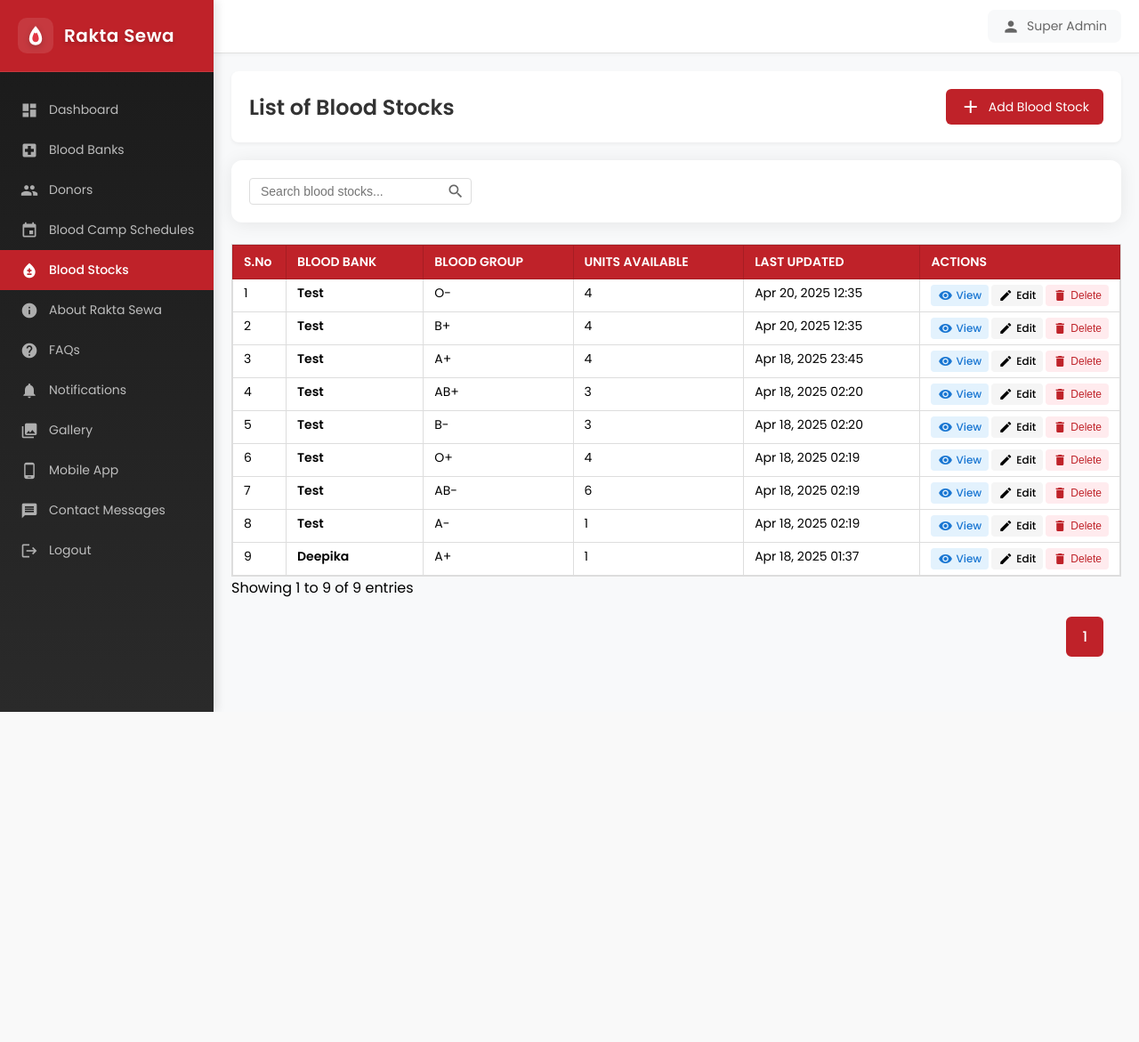
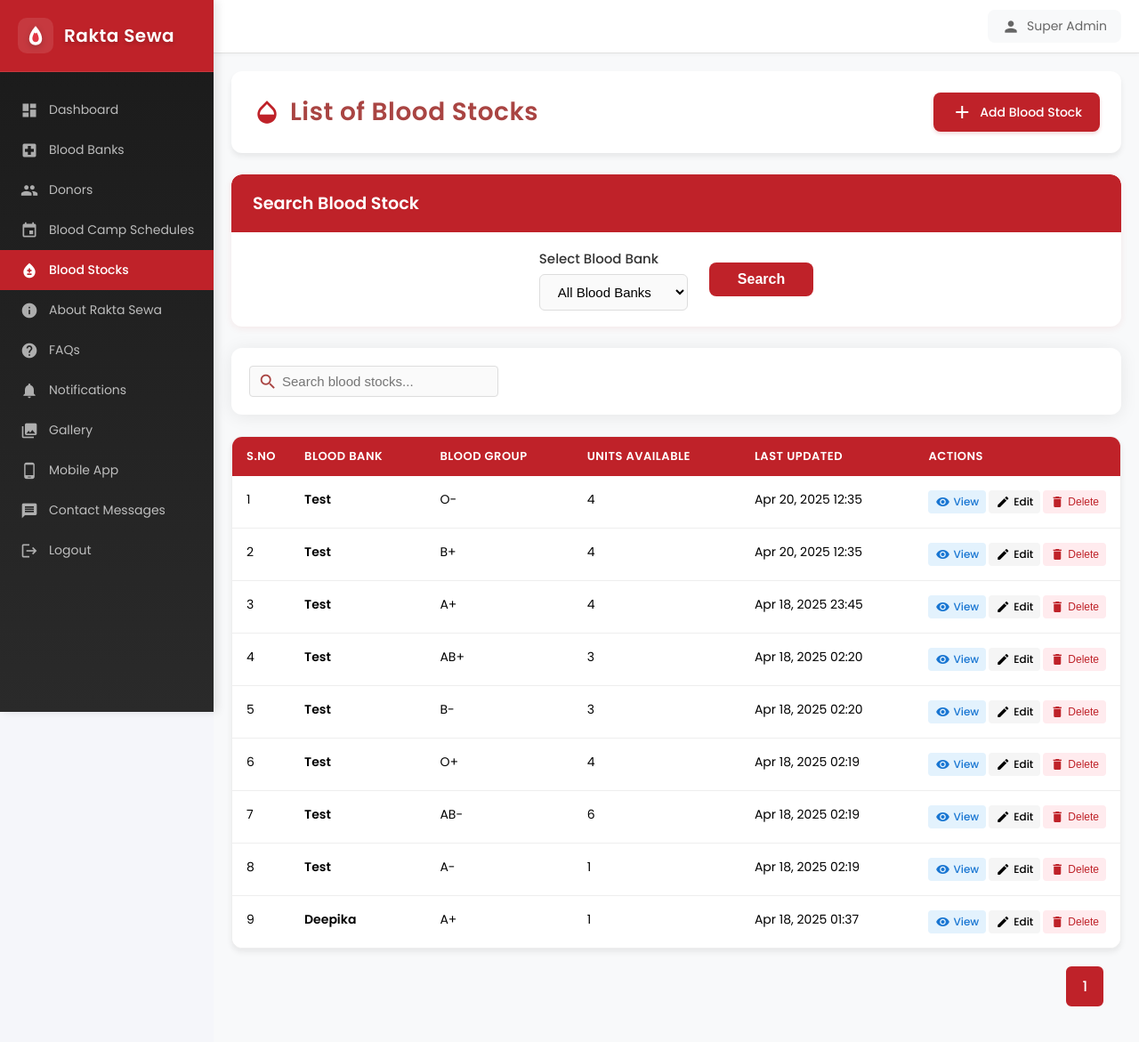
Before and after one commit to JitenChapagain/FYP, a Django app: page /admin/blood-stocks/ in a window 1280 px wide. Shown: the whole page at 89% size. Before the commit the page ends 800 px from the top, so only its background shows below. Run offline with Django 3.2, Linux system fonts and the light colour scheme; a user stored in the database is signed in; data comes from the database, SQL or seed files in the repository.

Commit message:
req updated

```diff
--- a/custom_admin/templates/blood_stocks/adminBloodStocks.html
+++ b/custom_admin/templates/blood_stocks/adminBloodStocks.html
@@ -9,27 +9,37 @@
 <style>
     .content-header {
         background: #fff;
-        padding: 20px;
-        border-radius: 8px;
-        box-shadow: 0 2px 4px rgba(0,0,0,0.05);
-        margin-bottom: 20px;
+        padding: 24px;
+        border-radius: 12px;
+        box-shadow: 0 4px 6px rgba(0,0,0,0.07);
+        margin-bottom: 24px;
         display: flex;
         justify-content: space-between;
         align-items: center;
     }
 
     .content-title {
-        color: #333;
-        font-size: 1.5rem;
-        font-weight: 600;
+        color: #A94442;
+        font-size: 28px;
+        font-weight: 700;
+        letter-spacing: 0.5px;
+        margin: 0;
+        display: flex;
+        align-items: center;
+        gap: 10px;
+    }
+
+    .content-title .material-icons {
+        color: #bf2229;
+        font-size: 32px;
     }
 
     .add-button {
         background: #bf2229;
         color: white;
         border: none;
-        padding: 8px 16px;
-        border-radius: 6px;
+        padding: 10px 20px;
+        border-radius: 8px;
         display: flex;
         align-items: center;
         gap: 8px;
@@ -37,19 +47,23 @@
         transition: all 0.3s ease;
         text-decoration: none;
         font-size: 14px;
+        font-weight: 500;
+        box-shadow: 0 2px 4px rgba(191, 34, 41, 0.2);
     }
 
     .add-button:hover {
         background: #bf2229;
+        transform: translateY(-1px);
+        box-shadow: 0 4px 8px rgba(191, 34, 41, 0.3);
     }
 
     .blood-stocks-table {
         background: #fff;
-        border-radius: 0;
-        box-shadow: none;
+        border-radius: 12px;
+        box-shadow: 0 4px 6px rgba(0,0,0,0.07);
         overflow: hidden;
-        margin-top: 20px;
-        border: 1px solid #ddd;
+        margin-top: 24px;
+        border: 1px solid #eee;
     }
 
     .table {
@@ -61,21 +75,28 @@
 
     .table th {
         background: #bf2229;
-        padding: 8px 12px;
+        padding: 12px 16px;
         text-align: left;
         font-weight: 600;
         color: #ffffff;
-        border: 1px solid #a61d23;
+        border: none;
         white-space: nowrap;
+        font-size: 13px;
+        text-transform: uppercase;
+        letter-spacing: 0.5px;
     }
 
     .table td {
-        padding: 6px 12px;
-        border: 1px solid #ddd;
+        padding: 16px;
+        border-bottom: 1px solid #eee;
         color: #000000;
         vertical-align: top;
         background: #fff;
-        line-height: 1.3;
+        line-height: 1.5;
+    }
+
+    .table tbody tr:last-child td {
+        border-bottom: none;
     }
 
     .table tbody tr:hover td {
@@ -172,28 +193,33 @@
         position: relative;
         display: flex;
         align-items: center;
+        width: 280px;
     }
 
     .search-input {
-        padding: 6px 12px;
-        padding-right: 32px;
+        padding: 8px 36px 8px 36px;
         border: 1px solid #ddd;
         border-radius: 4px;
-        font-size: 14px;
-        width: 250px;
+        font-size: 15px;
+        width: 100%;
         color: #000000;
+        background: #fafafa;
+        transition: border 0.2s;
     }
 
     .search-input:focus {
         outline: none;
         border-color: #bf2229;
+        background: #fff;
     }
 
     .search-icon {
         position: absolute;
-        right: 8px;
-        color: #666;
-        font-size: 20px;
+        left: 10px;
+        color: #a94442;
+        font-size: 22px;
+        pointer-events: none;
+        z-index: 2;
     }
 
     .clear-search {
@@ -201,16 +227,25 @@
         right: 8px;
         background: none;
         border: none;
-        color: #666;
+        color: #a94442;
+        font-size: 20px;
         cursor: pointer;
-        padding: 0;
         display: none;
         align-items: center;
         justify-content: center;
+        z-index: 3;
+        padding: 0;
     }
 
-    .clear-search:hover {
-        color: #bf2229;
+    .clear-search.visible {
+        display: flex;
+    }
+
+    .no-results {
+        text-align: center;
+        padding: 20px;
+        color: #666;
+        font-style: italic;
     }
 
     /* Pagination */
@@ -439,6 +474,116 @@
     .alert-close:hover {
         opacity: 0.8;
     }
+
+    .filter-row {
+        display: flex;
+        align-items: center;
+        gap: 20px;
+        margin-bottom: 16px;
+    }
+
+    .filter-label {
+        font-size: 15px;
+        color: #333;
+        font-weight: 500;
+    }
+
+    .filter-select {
+        padding: 8px 14px;
+        border: 1px solid #ddd;
+        border-radius: 6px;
+        font-size: 15px;
+        background: #fafafa;
+        color: #000;
+        transition: border 0.2s;
+    }
+
+    .filter-select:focus {
+        outline: none;
+        border-color: #bf2229;
+        background: #fff;
+    }
+
+    .filter-card {
+        background: #fff;
+        border-radius: 12px;
+        box-shadow: 0 2px 8px rgba(191,34,41,0.08);
+        margin-bottom: 24px;
+        overflow: hidden;
+    }
+
+    .filter-header {
+        background: #bf2229;
+        color: #fff;
+        font-size: 1.2rem;
+        font-weight: 600;
+        padding: 18px 24px;
+        border-top-left-radius: 12px;
+        border-top-right-radius: 12px;
+    }
+
+    .filter-body {
+        display: flex;
+        gap: 24px;
+        align-items: center;
+        padding: 18px 24px;
+        flex-wrap: wrap;
+    }
+
+    .filter-group {
+        display: flex;
+        flex-direction: column;
+        gap: 6px;
+    }
+
+    .filter-label {
+        font-size: 15px;
+        color: #333;
+        font-weight: 500;
+    }
+
+    .filter-select {
+        padding: 10px 16px;
+        border: 1px solid #ddd;
+        border-radius: 6px;
+        font-size: 15px;
+        background: #fafafa;
+        color: #000;
+        transition: border 0.2s;
+    }
+
+    .filter-select:focus {
+        outline: none;
+        border-color: #bf2229;
+        background: #fff;
+    }
+
+    .filter-search-btn {
+        background: #bf2229;
+        color: #fff;
+        border: none;
+        border-radius: 8px;
+        padding: 10px 32px;
+        font-size: 1rem;
+        font-weight: 600;
+        cursor: pointer;
+        transition: background 0.2s;
+    }
+
+    .filter-search-btn:hover {
+        background: #a94442;
+    }
+
+    .filter-body.filter-center {
+        justify-content: center;
+    }
+
+    @media (max-width: 600px) {
+        .filter-body.filter-center {
+            flex-direction: column;
+            align-items: center;
+        }
+    }
 </style>
 
 {% if messages %}
@@ -458,15 +603,37 @@
 {% endif %}
 
 <div class="content-header">
-    <h1 class="content-title">List of Blood Stocks</h1>
+    <h1 class="content-title">
+        <span class="material-icons">opacity</span>
+        List of Blood Stocks
+    </h1>
     <a href="{% url 'blood_stock_add' %}" class="add-button">
         <span class="material-icons">add</span>
         Add Blood Stock
     </a>
 </div>
 
+<!-- Filter Card: Blood Bank Dropdown -->
+{% block after_content_header %}
+<div class="filter-card">
+    <div class="filter-header">Search Blood Stock</div>
+    <div class="filter-body filter-center">
+        <div class="filter-group">
+            <label for="bloodBankSelect" class="filter-label">Select Blood Bank</label>
+            <select id="bloodBankSelect" class="filter-select">
+                <option value="all">All Blood Banks</option>
+                {% for bank in blood_banks %}
+                    <option value="{{ bank.id }}">{{ bank.blood_bank_name }}</option>
+                {% endfor %}
+            </select>
+        </div>
+        <button class="filter-search-btn" onclick="filterTable()">Search</button>
+    </div>
+</div>
+{% endblock %}
 <form class="search-box" onsubmit="return false;">
     <div class="search-control">
+        <span class="material-icons search-icon">search</span>
         <input type="text"
                class="search-input"
                placeholder="Search blood stocks..."
@@ -474,7 +641,6 @@
         <button type="button" id="clearSearch" class="clear-search" onclick="clearSearch()">
             <span class="material-icons">close</span>
         </button>
-        <span class="material-icons search-icon">search</span>
     </div>
 </form>
 
@@ -493,7 +659,7 @@
         </thead>
         <tbody>
             {% for stock in blood_stocks %}
-            <tr>
+            <tr data-bank-id="{{ stock.bloodbank.id }}">
                 <td>{{ forloop.counter }}</td>
                 <td>
                     <div class="blood-stock-details">
@@ -531,10 +697,6 @@
 {% endif %}
 
 {% if blood_stocks %}
-<div class="entries-info">
-    Showing {{ blood_stocks.start_index }} to {{ blood_stocks.end_index }} of {{ blood_stocks.paginator.count }} entries
-</div>
-
 <div class="pagination">
     {% if blood_stocks.has_previous %}
     <a href="?page={{ blood_stocks.previous_page_number }}" class="page-btn">Previous</a>
@@ -595,32 +757,83 @@ window.onclick = function(event) {
     }
 }
 
-// Search functionality
-document.getElementById('searchInput').addEventListener('input', function(e) {
-    const searchText = e.target.value.toLowerCase();
-    const rows = document.querySelectorAll('.table tbody tr');
+function filterTable() {
+    const searchInput = document.querySelector('.search-input');
+    const searchTerm = searchInput.value.toLowerCase().trim();
     const clearButton = document.getElementById('clearSearch');
+    const tableBody = document.querySelector('.table tbody');
+    const tableRows = tableBody.querySelectorAll('tr');
+    const noResults = document.querySelector('.no-results');
+    const bankSelect = document.getElementById('bloodBankSelect');
+    const selectedBank = bankSelect ? bankSelect.value : 'all';
+    let visibleCount = 0;
+    let serial = 1;
 
     // Show/hide clear button based on input value
-    clearButton.style.display = searchText ? 'flex' : 'none';
+    if (searchTerm) {
+        clearButton.classList.add('visible');
+    } else {
+        clearButton.classList.remove('visible');
+    }
 
-    rows.forEach(row => {
-        const text = row.textContent.toLowerCase();
-        row.style.display = text.includes(searchText) ? '' : 'none';
+    tableRows.forEach(row => {
+        const bankCell = row.querySelector('.blood-bank-name');
+        const groupCell = row.querySelector('td:nth-child(3)');
+        const unitsCell = row.querySelector('td:nth-child(4)');
+        if (!bankCell || !groupCell || !unitsCell) return;
+        const bankText = bankCell.textContent.toLowerCase();
+        const groupText = groupCell.textContent.toLowerCase();
+        const unitsText = unitsCell.textContent.toLowerCase();
+        const rowBankId = row.getAttribute('data-bank-id');
+
+        const matchesBank = (selectedBank === 'all' || rowBankId === selectedBank);
+        const matchesSearch = (
+            bankText.includes(searchTerm) ||
+            groupText.includes(searchTerm) ||
+            unitsText.includes(searchTerm)
+        );
+
+        if (matchesBank && matchesSearch) {
+            row.style.display = '';
+            row.querySelector('td:nth-child(1)').textContent = serial;
+            serial++;
+            visibleCount++;
+        } else {
+            row.style.display = 'none';
+        }
     });
+
+    // Show/hide no results message
+    if (visibleCount === 0) {
+        noResults.style.display = 'block';
+    } else {
+        noResults.style.display = 'none';
+    }
+}
+
+// Add event listener for search input
+const searchInputElem = document.querySelector('.search-input');
+searchInputElem.addEventListener('input', filterTable);
+searchInputElem.addEventListener('focus', filterTable);
+
+// Add event listener for blood bank dropdown
+const bankSelectElem = document.getElementById('bloodBankSelect');
+if (bankSelectElem) {
+    bankSelectElem.addEventListener('change', filterTable);
+}
+
+// Ensure clear button works on click (in addition to inline onclick)
+document.getElementById('clearSearch').addEventListener('click', function(e) {
+    e.preventDefault();
+    clearSearch();
 });
 
+// Clear search functionality
 function clearSearch() {
     const searchInput = document.querySelector('.search-input');
-    const clearButton = document.getElementById('clearSearch');
     searchInput.value = '';
-    clearButton.style.display = 'none';
-
-    // Show all rows
-    const rows = document.querySelectorAll('.table tbody tr');
-    rows.forEach(row => {
-        row.style.display = '';
-    });
+    filterTable();
+    searchInput.focus();
 }
 
 document.addEventListener('DOMContentLoaded', function() {
--- a/custom_admin/views.py
+++ b/custom_admin/views.py
@@ -410,6 +410,9 @@ def admin_blood_stocks(request):
     # Get all blood stocks with their blood banks
     blood_stocks = BloodStock.objects.select_related('bloodbank').all().order_by('-last_updated')
 
+    # Get all blood banks for the dropdown
+    blood_banks = BloodBankRegistration.objects.all().order_by('blood_bank_name')
+
     # Search functionality
     search_query = request.GET.get('search', '').strip()
     if search_query:
@@ -435,6 +438,7 @@ def admin_blood_stocks(request):
         'entries': entries_per_page,
         'filtered_count': blood_stocks.count(),
         'is_filtered': bool(search_query),
+        'blood_banks': blood_banks,
     }
     return render(request, 'blood_stocks/adminBloodStocks.html', context)
 
--- a/requirements.txt
+++ b/requirements.txt
@@ -1,4 +1,5 @@
 # Bootstrap 5 for UI
 # Pillow for image handling
-Django>=3.2,<4.0
-Pillow
+Django==3.2.25
+Pillow>=8.0.0
+# Add any other dependencies below as needed
```
